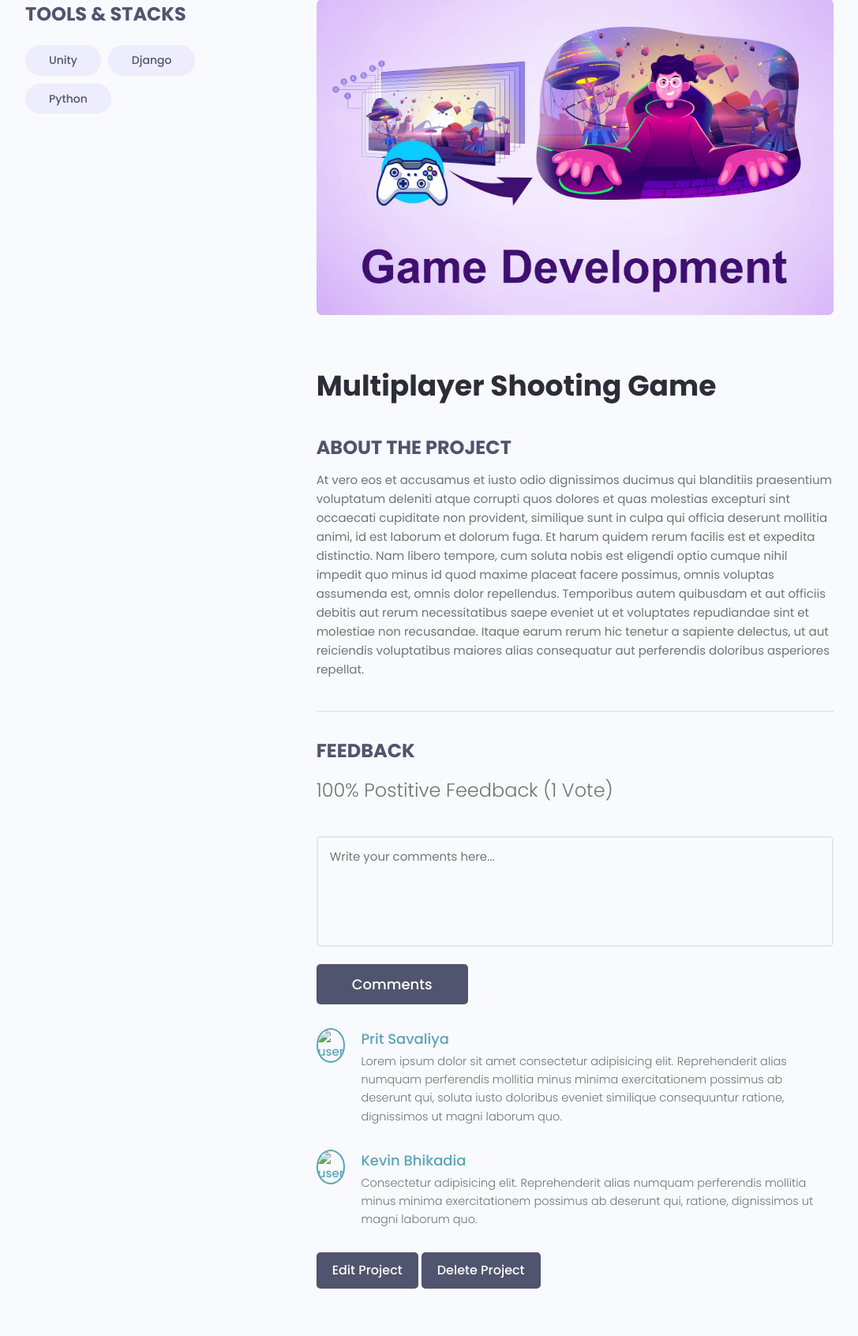
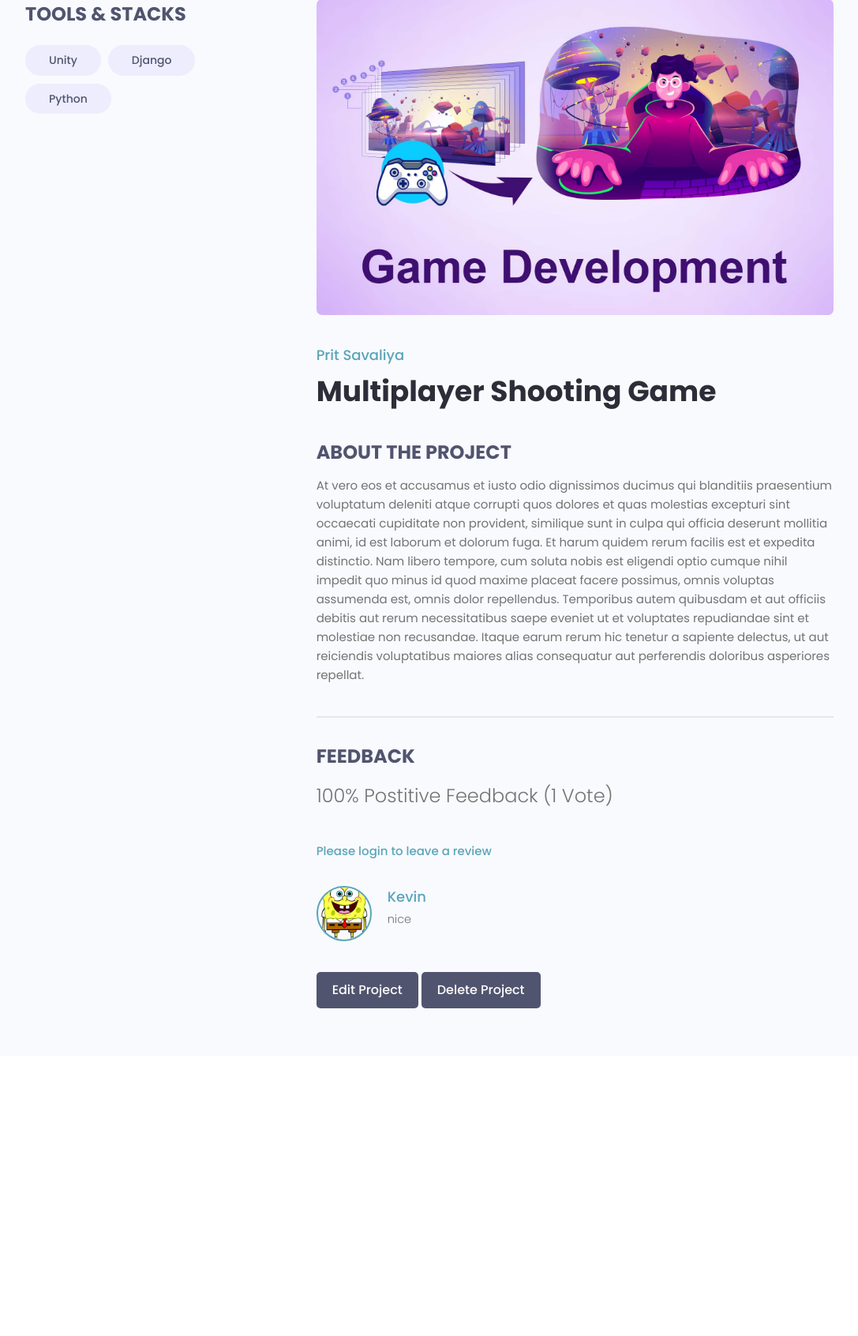
Before and after one commit to Kevin-Bhikadia/DevExplorer, a Django app: page /projects/project/547c503f-f9e0-4bd2-8ae6-8e1a3d11d9c0/ in a window 1280 px wide. Shown: the part 132-1824 px from the top of the page at 79% size, without its empty margins (96-1183 px from the left). After the commit the page ends 1409 px from the top, so only its background shows below. Run offline with Django 4.2, Linux system fonts and the light colour scheme; data comes from the database, SQL or seed files in the repository; both versions use the stored data as it was after the commit; some libraries are stand-ins or nearby versions.

Commit message:
Review section

```diff
--- a/projects/forms.py
+++ b/projects/forms.py
@@ -1,7 +1,7 @@
 from dataclasses import field
 from django.forms import ModelForm
 from django import forms
-from .models import Project
+from .models import Project, Review
 
 
 class ProjectForm(ModelForm):
@@ -19,3 +19,20 @@ class ProjectForm(ModelForm):
         for name, field in self.fields.items():
             field.widget.attrs.update(
                 {'class': 'input'})
+
+
+class ReviewForm(ModelForm):
+    class Meta:
+        model = Review
+        fields = ['value', 'body']
+
+        labels = {
+            'value': 'Place your vote',
+            'body': 'Add a comment with your vote'
+        }
+
+    def __init__(self, *args, **kwargs):
+        super(ReviewForm, self).__init__(*args, **kwargs)
+
+        for name, field in self.fields.items():
+            field.widget.attrs.update({'class': 'input'})
--- a/projects/models.py
+++ b/projects/models.py
@@ -8,10 +8,12 @@ import uuid
 
 
 class Project(models.Model):
-    owner = models.ForeignKey(Profile,null=True, blank=True, on_delete=models.SET_NULL)
+    owner = models.ForeignKey(
+        Profile, null=True, blank=True, on_delete=models.SET_NULL)
     title = models.CharField(max_length=200)
     description = models.TextField(null=True, blank=True)
-    featured_image = models.ImageField(null=True, blank=True, default='default.jpg')
+    featured_image = models.ImageField(
+        null=True, blank=True, default='default.jpg')
     demo_link = models.CharField(max_length=2000, null=True, blank=True)
     source_link = models.CharField(max_length=2000, null=True, blank=True)
     tags = models.ManyToManyField('Tag', blank=True)
@@ -25,7 +27,23 @@ class Project(models.Model):
         return self.title
 
     class Meta:
-        ordering=['created']
+        ordering = ['-vote_ratio', '-vote_total', 'title']
+
+    @property
+    def reviewers(self):
+        queryset = self.review_set.all().values_list('owner__id', flat=True)
+        return queryset
+
+    @property
+    def getVoteCount(self):
+        reviews = self.review_set.all()
+        upVotes = reviews.filter(value='up').count()
+        totalVotes = reviews.count()
+
+        ratio = (upVotes/totalVotes) * 100
+        self.vote_total = totalVotes
+        self.vote_ratio = ratio
+        self.save()
 
 
 class Review(models.Model):
@@ -33,13 +51,16 @@ class Review(models.Model):
         ('up', 'Up Vote'),
         ('down', 'Down Vote')
     )
-    # owner =
+    owner = models.ForeignKey(Profile, on_delete=models.CASCADE, null=True)
     project = models.ForeignKey(Project, on_delete=models.CASCADE)
     body = models.TextField(null=True, blank=True)
     value = models.CharField(max_length=200, choices=VOTE_TYPE)
     created = models.DateTimeField(auto_now_add=True)
     id = models.UUIDField(default=uuid.uuid4, unique=True,
                           primary_key=True, editable=False)
+
+    class Meta:
+        unique_together = [['owner', 'project']]
 
     def __str__(self):
         return self.value
--- a/projects/templates/projects/single-project.html
+++ b/projects/templates/projects/single-project.html
@@ -16,28 +16,18 @@
         </div>
 
         {% if project.source_link %}
-        <a
-          class="singleProject__liveLink"
-          href="{{project.source_link}}"
-          target="_blank"
-          ><i class="im im-external-link"></i>Source Code
+        <a class="singleProject__liveLink" href="{{project.source_link}}" target="_blank"><i
+            class="im im-external-link"></i>Source Code
         </a>
         {% endif %} {% if project.demo_link %}
-        <a
-          class="singleProject__liveLink"
-          href="{{project.demo_link}}"
-          target="_blank"
-          ><i class="im im-external-link"></i>Live Demo
+        <a class="singleProject__liveLink" href="{{project.demo_link}}" target="_blank"><i
+            class="im im-external-link"></i>Live Demo
         </a>
         {% endif %}
       </div>
       <div class="column column--2of3">
-        <img
-          class="singleProject__preview"
-          src="{{ project.featured_image.url }}"
-          alt="portfolio thumbnail"
-        />
-        <a href="profile.html" class="singleProject__developer"></a>
+        <img class="singleProject__preview" src="{{ project.featured_image.url }}" alt="portfolio thumbnail" />
+        <a href="profile.html" class="singleProject__developer">{{project.owner.name}}</a>
         <h2 class="singleProject__title">{{project.title}}</h2>
         <h3 class="singleProject__subtitle">About the Project</h3>
         <div class="singleProject__info">{{project.description}}</div>
@@ -49,65 +39,54 @@
             Vote{{project.vote_total|pluralize:"s"}})
           </h5>
 
-          <form class="form" action="#" method="POST">
-            <!-- Textarea -->
+          {% if request.user.profile.id in project.reviewers %}
+          <p>You have already submitted your review for this project</p>
+
+          {% elif request.user.profile == project.owner %}
+          <p>You cannot review your own work</p>
+
+          {% elif request.user.is_authenticated %}
+          <form class="form" action="{% url 'project' project.id %}" method="POST">
+            {% csrf_token %}
+            {% for field in form %}
             <div class="form__field">
-              <label for="formInput#textarea">Comments: </label>
-              <textarea
-                class="input input--textarea"
-                name="message"
-                id="formInput#textarea"
-                placeholder="Write your comments here..."
-              ></textarea>
+              <!-- <label for="formInput#textarea">{{field.label}}: </label> -->
+              {{field.label}} <br>
+              {{field}}
             </div>
-            <input
-              class="btn btn--sub btn--lg"
-              type="submit"
-              value="Comments"
-            />
+            {% endfor %}
+            <input class="btn btn--sub btn--lg" type="submit" value="Add Review" />
           </form>
+          {% else %}
+          <a href="{% url 'login' %}?next={{request.path}}">Please login to leave a review</a>
+          {% endif %}
+
           <div class="commentList">
+            {% for review in project.review_set.all %}
+            {% if review.body %}
+
             <div class="comment">
-              <a href="profile.html">
-                <img class="avatar avatar--md" src="" alt="user" />
+              <a href="{% url 'user-profile' review.owner.id %}">
+                <img class="avatar avatar--md" src="{{review.owner.profile_image.url}}" alt="user" />
               </a>
+
               <div class="comment__details">
-                <a href="profile.html" class="comment__author">Prit Savaliya</a>
+                <a href="{% url 'user-profile' review.owner.id %}" class="comment__author">{{review.owner.name}}</a>
                 <p class="comment__info">
-                  Lorem ipsum dolor sit amet consectetur adipisicing elit.
-                  Reprehenderit alias numquam perferendis mollitia minus minima
-                  exercitationem possimus ab deserunt qui, soluta iusto
-                  doloribus eveniet similique consequuntur ratione, dignissimos
-                  ut magni laborum quo.
+                  {{review.body|linebreaksbr}}
                 </p>
               </div>
             </div>
-            <div class="comment">
-              <a href="profile.html">
-                <img class="avatar avatar--md" src="" alt="user" />
-              </a>
-              <div class="comment__details">
-                <a href="profile.html" class="comment__author"
-                  >Kevin Bhikadia</a
-                >
-                <p class="comment__info">
-                  Consectetur adipisicing elit. Reprehenderit alias numquam
-                  perferendis mollitia minus minima exercitationem possimus ab
-                  deserunt qui, ratione, dignissimos ut magni laborum quo.
-                </p>
-              </div>
-            </div>
+            {% endif %}
+            {% endfor %}
+
           </div>
         </div>
 
         <div>
-          <a href="{% url 'update-project' project.id%}" class="btn btn--sub"
-            >Edit Project</a
-          >
+          <a href="{% url 'update-project' project.id%}" class="btn btn--sub">Edit Project</a>
 
-          <a href="{% url 'delete-project' project.id%}" class="btn btn--sub"
-            >Delete Project</a
-          >
+          <a href="{% url 'delete-project' project.id%}" class="btn btn--sub">Delete Project</a>
         </div>
       </div>
     </div>
--- a/projects/views.py
+++ b/projects/views.py
@@ -2,22 +2,38 @@ from email import message
 from django.shortcuts import render, redirect
 from django.http import HttpResponse
 from django.contrib.auth.decorators import login_required
+from django.contrib import messages
 from .models import Project
 from .utils import searchProjects, paginateProjects
-from .forms import ProjectForm
+from .forms import ProjectForm, ReviewForm
 
 
 def projects(request):
-    projects, search_query=searchProjects(request)
-    custom_range, projects=paginateProjects(request,projects,3)
+    projects, search_query = searchProjects(request)
+    custom_range, projects = paginateProjects(request, projects, 3)
 
-    context = {'projects': projects, 'search_query':search_query, 'custom_range':custom_range}
+    context = {'projects': projects, 'search_query': search_query,
+               'custom_range': custom_range}
     return render(request, 'projects/projects.html', context)
 
 
 def project(request, pk):
     projectObj = Project.objects.get(id=pk)
-    return render(request, 'projects/single-project.html', {'project': projectObj})
+    form = ReviewForm()
+
+    if request.method == 'POST':
+        form = ReviewForm(request.POST)
+        review = form.save(commit=False)
+        review.project = projectObj
+        review.owner = request.user.profile
+        review.save()
+
+        projectObj.getVoteCount
+
+        messages.success(request, 'Your review was sucessfully submitted!')
+        return redirect('project', pk=projectObj.id)
+
+    return render(request, 'projects/single-project.html', {'project': projectObj, 'form': form})
 
 
 @login_required(login_url="login")
```
Also changed, not shown: users/templates/users/login_register.html (+5 -15 lines), users/views.py (+5 -4 lines), db.sqlite3, projects/migrations/0006_alter_project_options_review_owner_and_more.py (added), users/migrations/0004_alter_profile_options.py (added).
